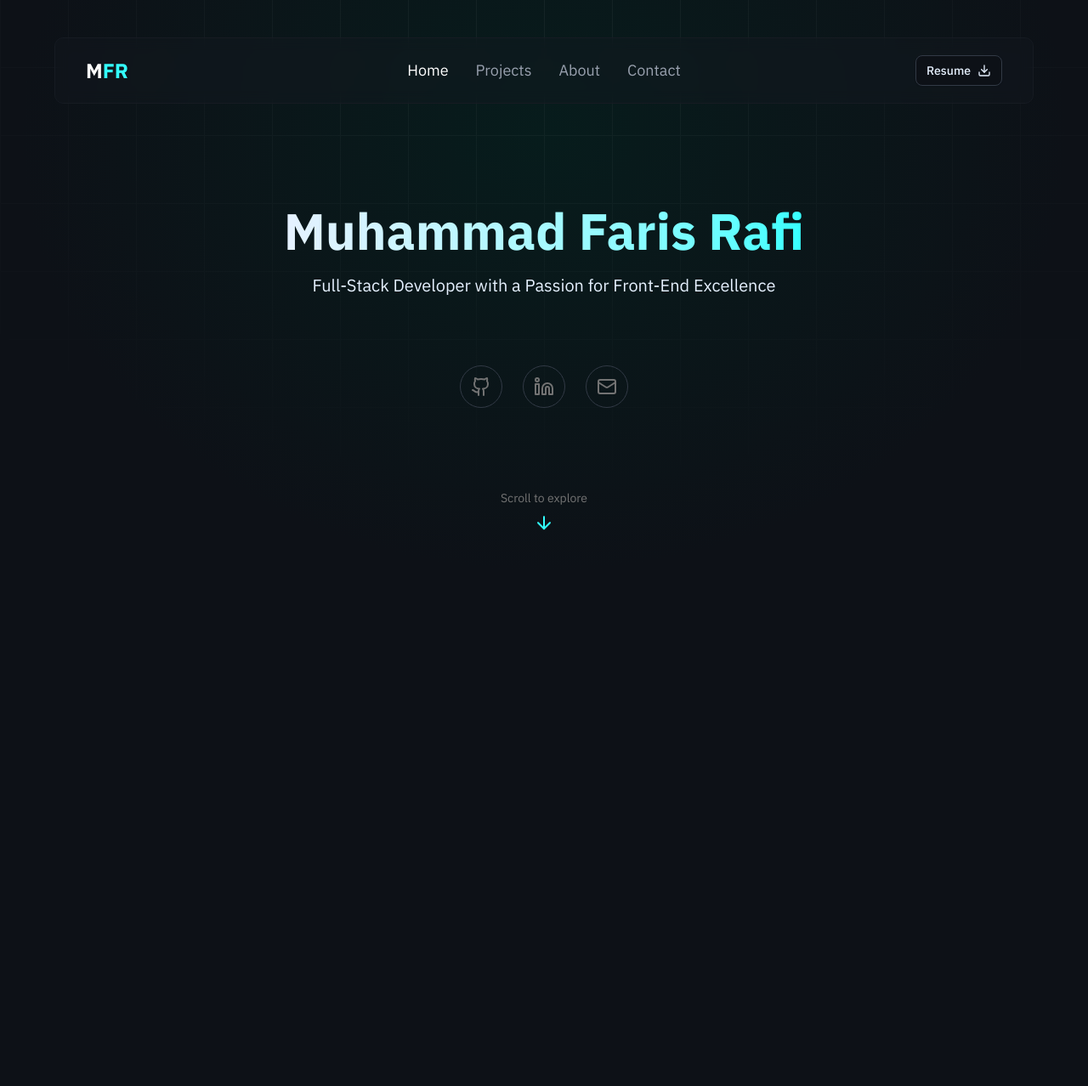
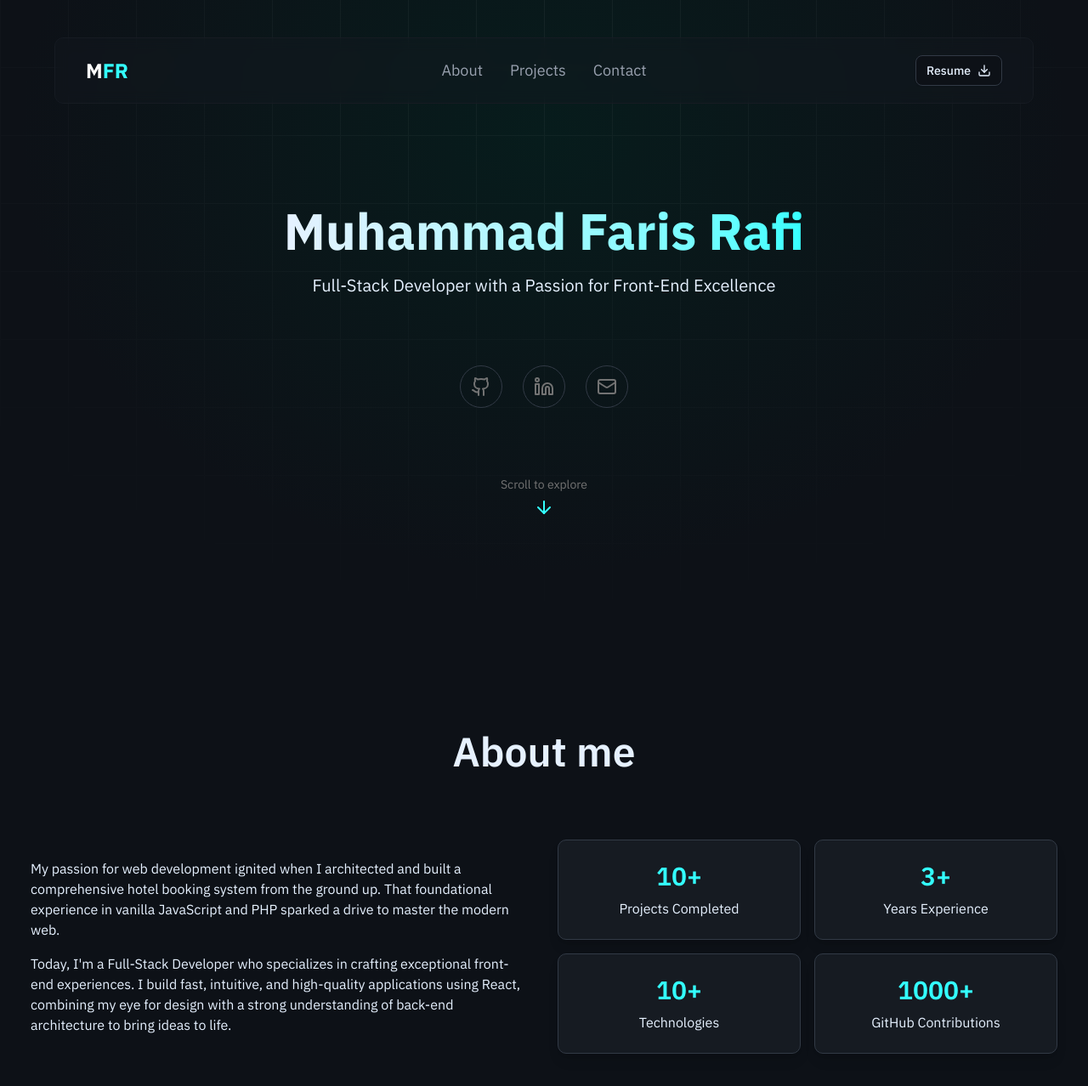
Before and after one commit to Faris-Rafi/portfolio, a Next.js app: page / in a window 1280 px wide. Shown: the top 1278 px of the page at 85% size. Before the commit the page ends 800 px from the top, so only its background shows below. Built offline with nearby package versions, Linux system fonts and the light colour scheme.

Commit message:
Building About Section

```diff
--- a/app/globals.css
+++ b/app/globals.css
@@ -42,6 +42,7 @@
   --radius-lg: var(--radius);
   --radius-xl: calc(var(--radius) + 4px);
   --shadow-glow: var(--shadow-glow);
+  --shadow-border: var(--shadow-border);
 }
 
 :root {
--- a/app/page.tsx
+++ b/app/page.tsx
@@ -4,11 +4,55 @@ import AppBackground from "@/layouts/app-background";
 
 export default function Home() {
   return (
-    <main>
-      <AppBackground>
-        <NavigationBar />
+    <AppBackground>
+      <NavigationBar />
+      <main>
         <Hero />
-      </AppBackground>
-    </main>
+        <section className="flex justify-center w-full">
+          <div className="max-w-[1280px] w-full px-9 py-5 mt-20 mb-32">
+            <div className="w-full text-center">
+              <h2 className="text-4xl md:text-5xl font-semibold">About me</h2>
+            </div>
+            <div className="flex justify-center items-center w-full mt-20">
+              <div className="grid grid-cols-2 gap-8 w-full">
+                <div className="flex flex-col justify-center items-center gap-4">
+                  <p>
+                    My passion for web development ignited when I architected
+                    and built a comprehensive hotel booking system from the
+                    ground up. That foundational experience in vanilla
+                    JavaScript and PHP sparked a drive to master the modern web.
+                  </p>
+                  <p>
+                    Today, I&apos;m a Full-Stack Developer who specializes in
+                    crafting exceptional front-end experiences. I build fast,
+                    intuitive, and high-quality applications using React,
+                    combining my eye for design with a strong understanding of
+                    back-end architecture to bring ideas to life.
+                  </p>
+                </div>
+                <div className="grid grid-cols-2 gap-4 w-full">
+                  <div className="flex flex-col justify-center items-center gap-2 bg-accent border rounded-lg p-6 shadow-lg w-full">
+                    <p className="text-primary text-3xl font-semibold">10+</p>
+                    <p>Projects Completed</p>
+                  </div>
+                  <div className="flex flex-col justify-center items-center gap-2 bg-accent border rounded-lg p-6 shadow-lg w-full">
+                    <p className="text-primary text-3xl font-semibold">3+</p>
+                    <p>Years Experience</p>
+                  </div>
+                  <div className="flex flex-col justify-center items-center gap-2 bg-accent border rounded-lg p-6 shadow-lg w-full">
+                    <p className="text-primary text-3xl font-semibold">10+</p>
+                    <p>Technologies</p>
+                  </div>
+                  <div className="flex flex-col justify-center items-center gap-2 bg-accent border rounded-lg p-6 shadow-lg w-full">
+                    <p className="text-primary text-3xl font-semibold">1000+</p>
+                    <p>GitHub Contributions</p>
+                  </div>
+                </div>
+              </div>
+            </div>
+          </div>
+        </section>
+      </main>
+    </AppBackground>
   );
 }
--- /dev/null
+++ b/components/about.tsx
@@ -0,0 +1,69 @@
+type CardItem = {
+  name: string;
+  count: string;
+};
+
+export default function About() {
+  const date = new Date("2022-06-01");
+
+  const cardItems: CardItem[] = [
+    {
+      name: "Projects Completed",
+      count: "10",
+    },
+    {
+      name: "Years Experience",
+      count: date.getFullYear().toString(),
+    },
+    {
+      name: "Technologies",
+      count: "10",
+    },
+    {
+      name: "GitHub Contributions",
+      count: "1000",
+    },
+  ];
+
+  return (
+    <section className="flex justify-center w-full">
+      <div className="max-w-[1280px] w-full px-9 py-5 mt-20 mb-32">
+        <div className="w-full text-center">
+          <h2 className="text-4xl md:text-5xl font-semibold">About me</h2>
+        </div>
+        <div className="flex justify-center items-center w-full mt-20">
+          <div className="grid grid-cols-2 gap-8 w-full">
+            <div className="flex flex-col justify-center items-center gap-4">
+              <p>
+                My passion for web development ignited when I architected and
+                built a comprehensive hotel booking system from the ground up.
+                That foundational experience in vanilla JavaScript and PHP
+                sparked a drive to master the modern web.
+              </p>
+              <p>
+                Today, I&apos;m a Full-Stack Developer who specializes in
+                crafting exceptional front-end experiences. I build fast,
+                intuitive, and high-quality applications using React, combining
+                my eye for design with a strong understanding of back-end
+                architecture to bring ideas to life.
+              </p>
+            </div>
+            <div className="grid grid-cols-2 gap-4 w-full">
+              {cardItems.map((item, i) => (
+                <div
+                  key={i}
+                  className="flex flex-col justify-center items-center gap-2 bg-accent border rounded-lg p-6 shadow-lg w-full"
+                >
+                  <p className="text-primary text-3xl font-semibold">
+                    {item.count}+
+                  </p>
+                  <p>{item.name}</p>
+                </div>
+              ))}
+            </div>
+          </div>
+        </div>
+      </div>
+    </section>
+  );
+}
--- a/components/hero.tsx
+++ b/components/hero.tsx
@@ -58,7 +58,7 @@ export default function Hero() {
           initial={{ opacity: 0, y: 20 }}
           animate={{ opacity: 1, y: 0 }}
           transition={{ duration: 0.5, delay: 1.5 }}
-          className="absolute bottom-0 left-1/2 transform -translate-x-1/2 animate-fade-in [animation-delay:1s]"
+          className="mt-20 animate-fade-in [animation-delay:1s]"
         >
           <div className="flex flex-col items-center">
             <span className="text-sm text-muted-foreground mb-2">
--- a/components/navigation-bar.tsx
+++ b/components/navigation-bar.tsx
@@ -2,42 +2,55 @@ import { Download, Menu } from "lucide-react";
 import { Button } from "./ui/button";
 import Link from "next/link";
 
+type NavbarItem = {
+  name: string;
+  link: string;
+  isActive: boolean;
+};
+
 export default function NavigationBar() {
+  const navbarItems: NavbarItem[] = [
+    {
+      name: "About",
+      link: "#",
+      isActive: false,
+    },
+    {
+      name: "Projects",
+      link: "#",
+      isActive: false,
+    },
+    {
+      name: "Contact",
+      link: "#",
+      isActive: false,
+    },
+  ];
+
   return (
     <header className="flex justify-center pt-5 w-full">
       <nav className="w-[90%] max-w-[1280px] px-9 py-5 bg-accent/40 rounded-lg border-accent border backdrop-blur-sm mt-6">
         <div className="flex justify-between items-center">
-          <Link
-            href="/"
-            className="text-white text-2xl font-bold w-full max-w-3xs"
-          >
+          <p className="text-white text-2xl font-bold w-full max-w-3xs">
             M<span className="text-primary">FR</span>
-          </Link>
+          </p>
           <div className="w-full max-w-3xs justify-end flex md:hidden">
             <Menu />
           </div>
           <div className="gap-8 hidden md:flex">
-            <Link href="/" className="text-white text-lg">
-              Home
-            </Link>
-            <Link
-              href="/"
-              className="text-gray-400 hover:text-white duration-200  text-lg"
-            >
-              Projects
-            </Link>
-            <Link
-              href="/"
-              className="text-gray-400 hover:text-white duration-200 text-lg"
-            >
-              About
-            </Link>
-            <Link
-              href="/"
-              className="text-gray-400 hover:text-white duration-200 text-lg"
-            >
-              Contact
-            </Link>
+            {navbarItems.map((item, i: number) => (
+              <Link
+                key={i}
+                href={item.link}
+                className={`${
+                  item.isActive
+                    ? "text-primary"
+                    : "text-gray-400 hover:text-primary duration-200"
+                } text-lg`}
+              >
+                {item.name}
+              </Link>
+            ))}
           </div>
           <div className="w-full max-w-3xs justify-end hidden md:flex">
             <Button
--- a/layouts/app-background.tsx
+++ b/layouts/app-background.tsx
@@ -3,9 +3,9 @@ import { ReactNode } from "react";
 export default function AppBackground({ children }: { children: ReactNode }) {
   return (
     <div className="relative isolate">
-      <div className="absolute inset-0 -z-10 bg-[image:radial-gradient(60%_80%_at_50%_20%,#071C1C,#0d1117_80%)] min-h-screen" />
+      <div className="absolute inset-0 -z-10 bg-[image:radial-gradient(60%_80%_at_50%_20%,#071C1C,#0d1117_80%)] min-h-screen max-h-screen" />
       <svg
-        className="absolute inset-0 -z-10 h-full w-full stroke-white/5 [mask-image:radial-gradient(80%_100%_at_top_center,white,transparent)]"
+        className="absolute inset-0 -z-10 h-full max-h-screen w-full stroke-white/5 [mask-image:radial-gradient(80%_100%_at_top_center,white,transparent)]"
         aria-hidden="true"
       >
         <defs>
```
